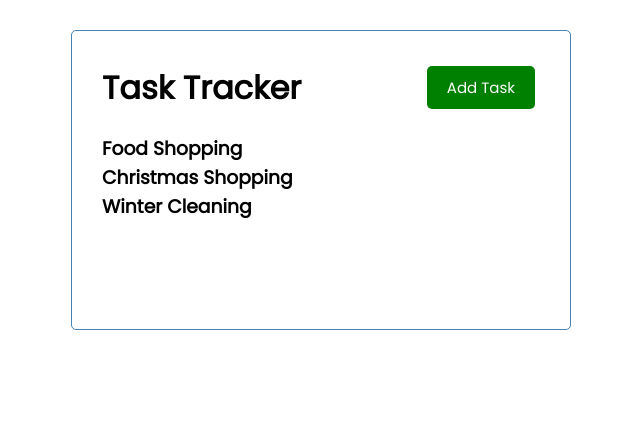
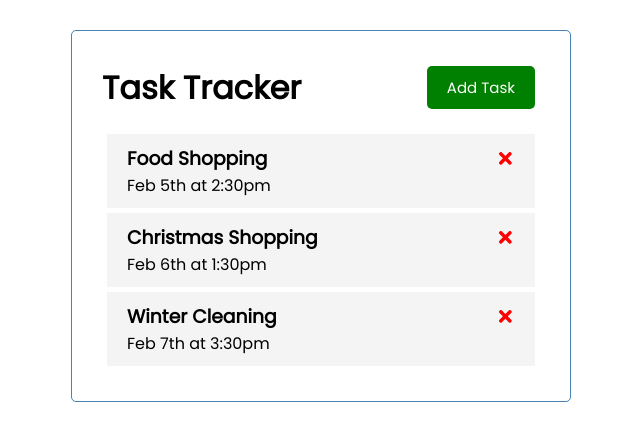
Before and after one commit to hayleyrobin/react-task-tracker, a React (Create React App) app: page / in a window 1280 px wide. Shown: the top 440 px of the page, without its empty margins (319-959 px from the left). Built offline with nearby package versions, Linux system fonts and the light colour scheme.

Commit message:
added icon buttons to delete tasks

```diff
--- a/package.json
+++ b/package.json
@@ -9,6 +9,7 @@
     "@testing-library/user-event": "^13.5.0",
     "react": "^19.2.0",
     "react-dom": "^19.2.0",
+    "react-icons": "^5.5.0",
     "react-scripts": "5.0.1",
     "web-vitals": "^2.1.4"
   },
--- a/src/App.js
+++ b/src/App.js
@@ -4,10 +4,15 @@ import Tasks from "./components/Tasks";
 
 function App() {
   const [tasks, setTasks] = useState([
-    { id: 1, title: "Task 1", text: "Food Shopping", day: "Feb 5th at 2:30pm", reminder: false },
-    { id: 2, title: "Task 2", text: "Christmas Shopping", day: "Feb 6th at 1:30pm", reminder: true },
-    { id: 3, title: "Task 3", text: "Winter Cleaning", day: "Feb 7th at 3:30pm", reminder: false },
+    { id: 1, text: "Food Shopping", day: "Feb 5th at 2:30pm", reminder: false },
+    { id: 2, text: "Christmas Shopping", day: "Feb 6th at 1:30pm", reminder: true },
+    { id: 3, text: "Winter Cleaning", day: "Feb 7th at 3:30pm", reminder: false },
   ]);
+
+  //Delete Task
+  const deleteTask = (id) => {
+    setTasks(tasks.filter((task) => task.id !== id));
+  };
 
   return (
     <div className="container">
--- /dev/null
+++ b/src/components/Task.js
@@ -0,0 +1,12 @@
+import {FaTimes} from 'react-icons/fa';
+const Task = ({task}) =>{
+    return (
+        <div className="task">
+            <h3>{task.text}
+                <FaTimes style={{ color: 'red', cursor: 'pointer' }} onClick={() => console.log('Delete Task')} />
+            </h3>
+            <p>{task.day}</p>
+        </div>
+    );
+};
+export default Task;
--- a/src/components/Tasks.js
+++ b/src/components/Tasks.js
@@ -1,8 +1,9 @@
+import Task from "./Task";
 const Tasks = ( {tasks}) => {
   return (
     <>
       {tasks.map((task) => (
-        <h3 key={task.id}>{task.text}</h3>
+        <Task key={task.id} task={task} />
       ))}
     </>
   );
```
Also changed, not shown: 1 other file (tests, documents, lock files or other folders).
